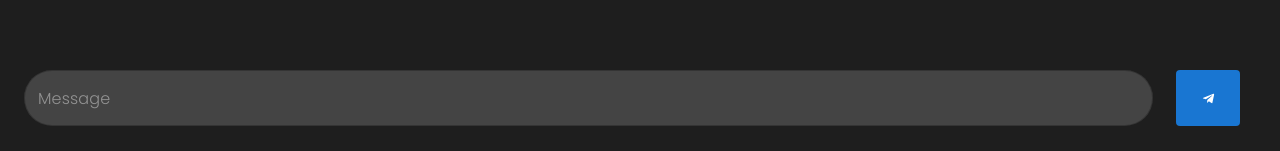
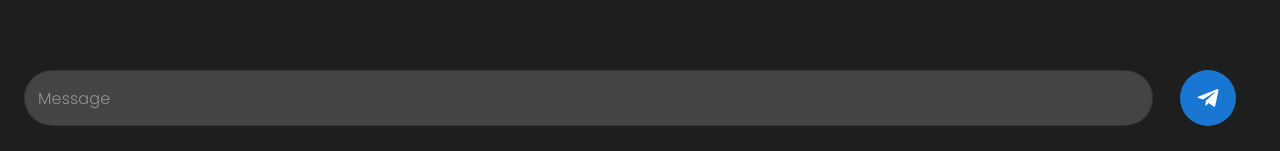
Before and after one commit to DianaBd77/Chat, a React (Create React App) app: page / in a window 1280 px wide. Shown: the part 646-797 px from the top of the page. Built offline with nearby package versions, Linux system fonts and the light colour scheme.

Commit message:
Change fab to icon button again

```diff
--- a/src/Components/ChatFooter.js
+++ b/src/Components/ChatFooter.js
@@ -1,6 +1,6 @@
 import "../App.css";
 import React, { useState, useEffect } from "react";
-import { Grid, FormControl, TextField, Box, IconButton, Button } from "@mui/material";
+import { Grid, FormControl, TextField, Box, IconButton } from "@mui/material";
 import SendIcon from "@mui/icons-material/Telegram";
 
 function ChatFooter({ texts }) {
@@ -35,14 +35,14 @@ function ChatFooter({ texts }) {
           </Box>
         </Grid>
         <Grid item sm={1}>
-          <Button
+          <IconButton
             aria-label="send"
             size="large"
             onClick={() => insertMessage(message)}
             className="fab"
           >
             <SendIcon fontSize="inherit" className="send-icon" />
-          </Button>
+          </IconButton>
         </Grid>
       </Grid>
     </div>
```
